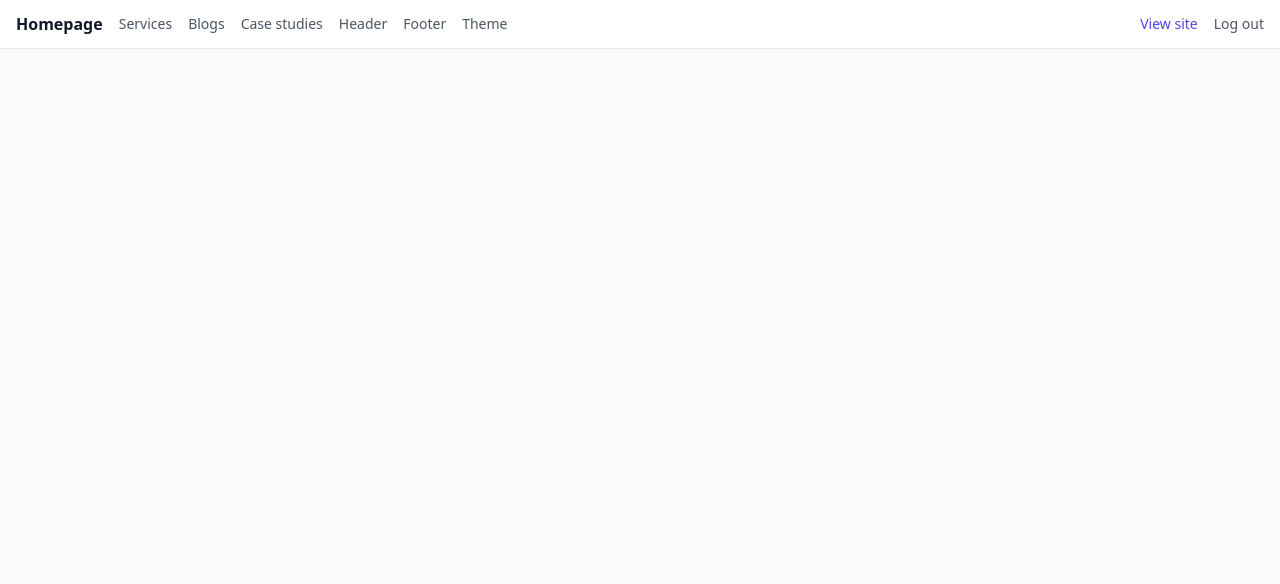
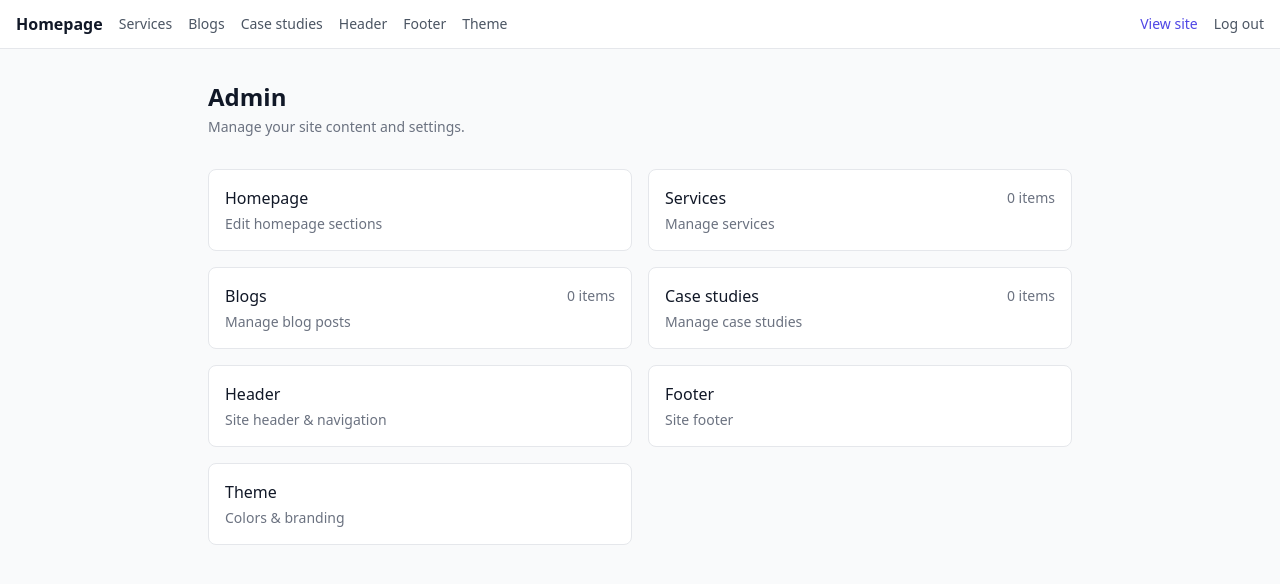
Before and after one commit to ujjwalm9895/socialit-platform, a Next.js app in the folder frontend/: page /admin in a window 1280 px wide. Before the commit this address had no page. Shown: the top 584 px of the page. Built offline with nearby package versions, Linux system fonts and the light colour scheme; no server answers; sample sign-in values are in the browser's storage.

Commit message:
step done

```diff
--- a/frontend/app/admin/page.tsx
+++ b/frontend/app/admin/page.tsx
@@ -1,12 +1,61 @@
 "use client";
 
-import { useEffect } from "react";
-import { useRouter } from "next/navigation";
+import { useEffect, useState } from "react";
+import Link from "next/link";
+import api from "../api-client";
+
+type Counts = {
+  services: number;
+  blogs: number;
+  caseStudies: number;
+} | null;
 
 export default function AdminPage() {
-  const router = useRouter();
+  const [counts, setCounts] = useState<Counts>(null);
+
   useEffect(() => {
-    router.replace("/admin/homepage");
-  }, [router]);
-  return null;
+    Promise.all([
+      api.get<unknown[]>("/cms/services", { params: { limit: 500 } }).then((r) => (Array.isArray(r.data) ? r.data.length : 0)),
+      api.get<unknown[]>("/cms/blogs", { params: { limit: 500 } }).then((r) => (Array.isArray(r.data) ? r.data.length : 0)),
+      api.get<unknown[]>("/cms/case-studies", { params: { limit: 500 } }).then((r) => (Array.isArray(r.data) ? r.data.length : 0)),
+    ])
+      .then(([services, blogs, caseStudies]) => setCounts({ services, blogs, caseStudies }))
+      .catch(() => setCounts({ services: 0, blogs: 0, caseStudies: 0 }));
+  }, []);
+
+  const links = [
+    { href: "/admin/homepage", label: "Homepage", description: "Edit homepage sections" },
+    { href: "/admin/services", label: "Services", count: counts?.services, description: "Manage services" },
+    { href: "/admin/blogs", label: "Blogs", count: counts?.blogs, description: "Manage blog posts" },
+    { href: "/admin/case-studies", label: "Case studies", count: counts?.caseStudies, description: "Manage case studies" },
+    { href: "/admin/header", label: "Header", description: "Site header & navigation" },
+    { href: "/admin/footer", label: "Footer", description: "Site footer" },
+    { href: "/admin/theme", label: "Theme", description: "Colors & branding" },
+  ];
+
+  return (
+    <div className="space-y-8">
+      <div>
+        <h1 className="text-2xl font-bold text-gray-900">Admin</h1>
+        <p className="text-gray-500 text-sm mt-1">Manage your site content and settings.</p>
+      </div>
+      <div className="grid gap-4 sm:grid-cols-2">
+        {links.map(({ href, label, count, description }) => (
+          <Link
+            key={href}
+            href={href}
+            className="block p-4 bg-white border border-gray-200 rounded-lg hover:border-indigo-200 hover:shadow-sm transition"
+          >
+            <div className="flex items-center justify-between">
+              <span className="font-medium text-gray-900">{label}</span>
+              {count !== undefined && (
+                <span className="text-sm text-gray-500">{count} item{count !== 1 ? "s" : ""}</span>
+              )}
+            </div>
+            {description && <p className="text-sm text-gray-500 mt-1">{description}</p>}
+          </Link>
+        ))}
+      </div>
+    </div>
+  );
 }
```
